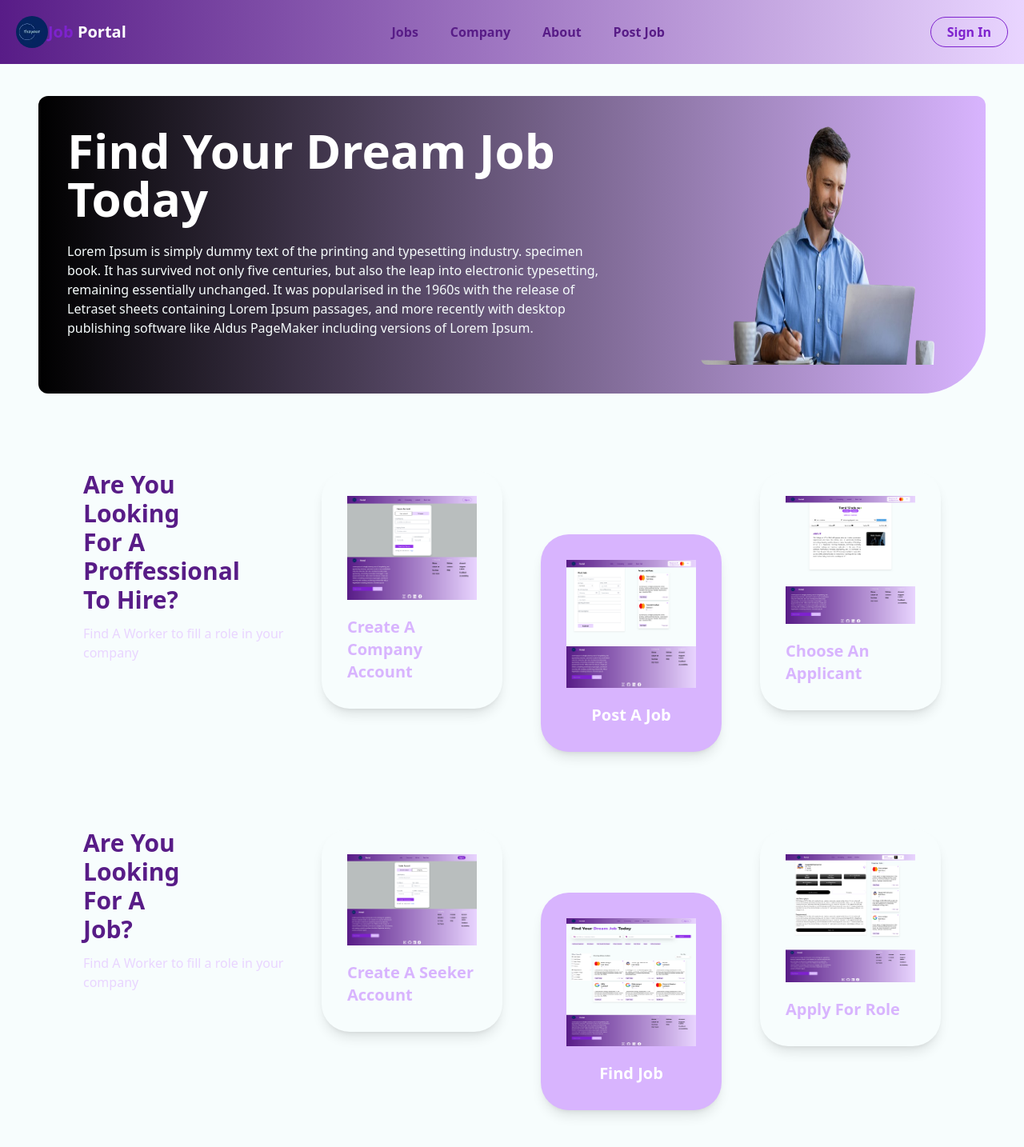
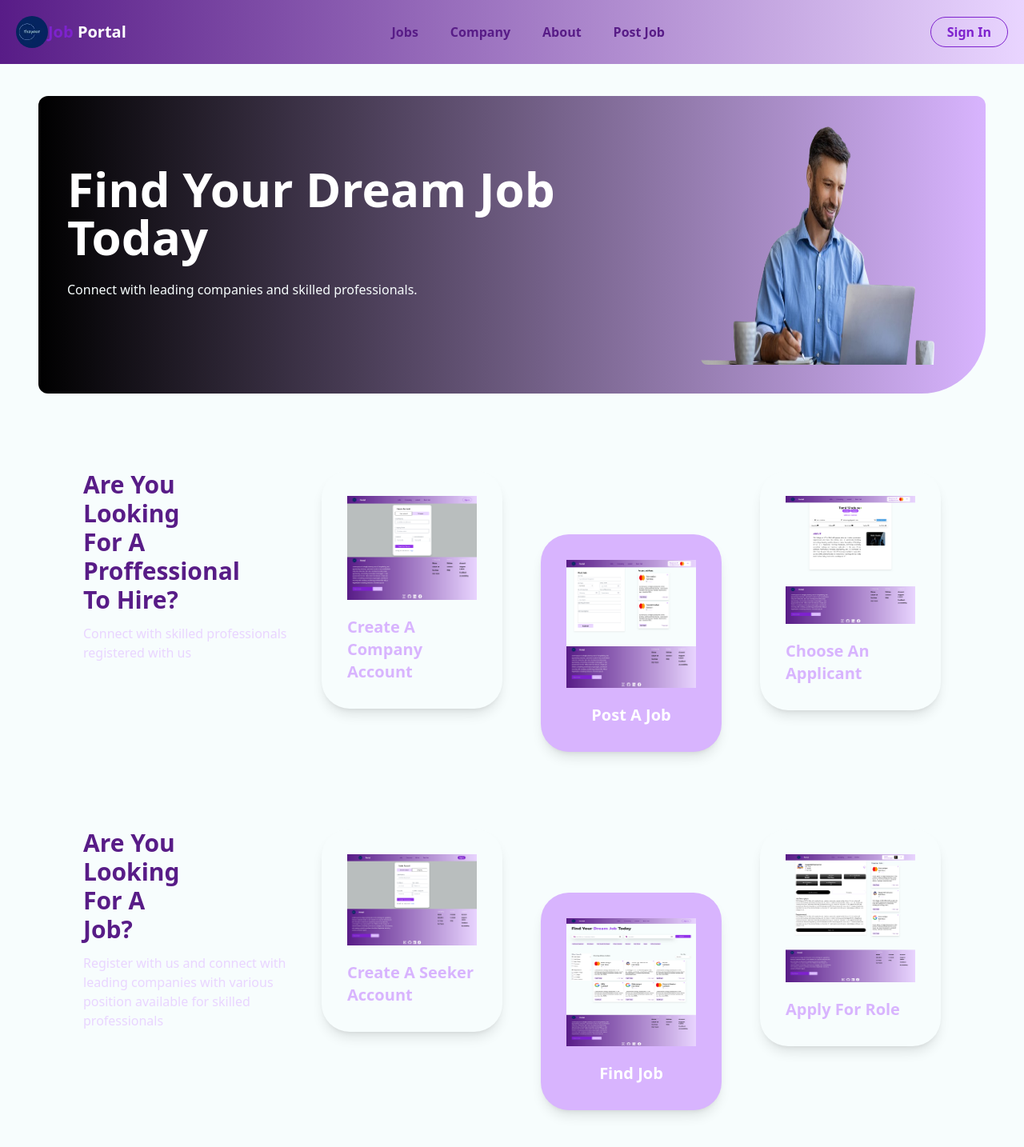
Before and after one commit to thayour02/jobFinder-frontend, a React (Vite) app: page / in a window 1280 px wide. Shown: the top 1434 px of the page at 80% size. Built offline with nearby package versions, Linux system fonts and the light colour scheme.

Commit message:
jobPosts

```diff
--- a/src/pages/company/companyProfile.jsx
+++ b/src/pages/company/companyProfile.jsx
@@ -129,7 +129,7 @@ const CompanyForm = () => {
                                             <TextInput
                                                 name='contact'
                                                 label="Contact"
-                                                placeholder='Phone Number'
+                                                placeholder='+234....'
                                                 type='string'
                                                 register={register("contact", {
                                                     required: 'Contact  is required'
@@ -283,7 +283,7 @@ export default function CompanyProfile() {
             </div>
             <div className='w-full mt-20 flex flex-col'>
                 <p className='font-bold'>Job Posted:</p>
-                <div className='grid md:grid-cols-3 '>
+                <div className='grid md:grid-cols-3 gap-4 '>
                     {
                         info?.jobPosts?.map((job, index) => {
                             return (
--- a/src/pages/findJob/findJob.jsx
+++ b/src/pages/findJob/findJob.jsx
@@ -178,7 +178,7 @@ useEffect(()=>{
               <ListBox sort={sort} setSort={setSort} />
             </div>
           </div>
-           <div className="w-full md:flex flex-wrap">
+           <div className="w-full md:flex flex-wrap gap-4">
               {
                 data?.map((job, index) => {
                   const newJob = {
--- a/src/pages/findJob/jobdetails.jsx
+++ b/src/pages/findJob/jobdetails.jsx
@@ -50,6 +50,7 @@ const ApplicationForm = () => {
       // }
       if (apply?.status === false){
         toast.error(...apply.message)
+        setLoading(false)
       } else {
         toast.success(apply?.message)
         setInfo(apply?.data)
@@ -61,6 +62,7 @@ const ApplicationForm = () => {
         }, 1500)
       }
     } catch (error) {
+      setLoading(false)
       return toast.error(error)
     }
   }
@@ -96,7 +98,7 @@ const ApplicationForm = () => {
                   </Dialog.Title>
                   <form className='w-full mt-2 flex flex-col gap-5'
                     onSubmit={handleSubmit(onSubmit)}>
-                    <Toaster position='top-center' toastOptions={{ duration: 8000 }} />
+                    <Toaster position='top-right' toastOptions={{ duration: 8000 }} />
                     <div>
                       {/* <div className='w-1/2 mt-2'>
                         <label htmlFor="" className='text-sm mb-1'>CV</label>
@@ -121,7 +123,6 @@ const ApplicationForm = () => {
                       </div>
                     </div>
                   </form>
-
                 </Dialog.Panel>
               </Transition.Child>
             </div>
@@ -182,7 +183,7 @@ export default function Jobdetails() {
 
 
   const handleDeletePost = async () => {
-    if (window.confirm('Are you sure you want to delete your profile?')) {
+    if (window.confirm('Are you sure you want to delete this job?')) {
       try {
         {
           let deleteJob = await apiRequest({
@@ -202,7 +203,6 @@ export default function Jobdetails() {
       }
     }
   }
-
 
   return (
     <div>
@@ -395,7 +395,7 @@ export default function Jobdetails() {
               </div>
               : <div className="w-full md:w-1/3 2xl:w-2/4 p-5 mt-10 md:mt-0">
                 <p className="text-gray-500 text-2xl font-bold">Similar Job:</p>
-                <div className="md:flex-row flex flex-wrap  gap-3">
+                <div className="w-full md:flex flex-wrap gap-4">
                   {similarJob?.slice(0, 4).map((job, index) => {
                     const data = {
                       name: job?.company?.name,
--- a/src/pages/home/about.jsx
+++ b/src/pages/home/about.jsx
@@ -44,7 +44,7 @@ const Abouts =()=>{
         <div className="flex flex-col md:flex-row justify-between items-start gap-10">
             <div className="lg:w-1/4">
                 <h1 className="text-3xl text-purple-900 font-bold lg:w-1/2 mb-3">Are You Looking For A Job?</h1>
-                <h1 className="text-base text-purple-200">Find A Worker to fill a role in your company</h1>
+                <h1 className="text-base text-purple-200">Register with us and connect with  leading companies with various position available for skilled professionals</h1>
             </div>
             {/* seeker and company */}
 
--- a/src/pages/home/banner.jsx
+++ b/src/pages/home/banner.jsx
@@ -1,7 +1,7 @@
 export default function Banner({banner,heading, subheading}){
     return (
         <div className=" bg-gradient-to-r from-black to-purple-300 md:rounded-xl
-        md:rounded-br-[80px] md:p-9 px-4 py-9">
+        md:rounded-br-[80px] md:p-9 px-4 py-9 ">
             <div className="flex flex-col md:flex-row gap-10 items-center justify-between">
                 {/* banner?\ */}
                 <div className="md:w-3/5 text-white">
--- a/src/pages/home/features.jsx
+++ b/src/pages/home/features.jsx
@@ -10,7 +10,7 @@ const Features = () => {
             <div className="flex flex-col md:flex-row justify-between items-start gap-10">
                 <div className="lg:w-1/4">
                     <h1 className="text-3xl text-purple-900 font-bold lg:w-1/2 mb-3">Are You Looking For A Proffessional To Hire?</h1>
-                    <h1 className="text-base text-purple-200">Find A Worker to fill a role in your company</h1>
+                    <h1 className="text-base text-purple-200">Connect with skilled professionals  registered with us</h1>
                 </div>
                 {/* seeker and company */}
 
--- a/src/pages/home/home.jsx
+++ b/src/pages/home/home.jsx
@@ -6,11 +6,7 @@ import Abouts from './about'
 export default function Home() {
     return (
         <div className='md:px-12  max-w-screen-2xl max-auto mt-20 md:pt-10'>
-            <Banner heading={"Find Your Dream Job Today"} subheading={`Lorem Ipsum is simply dummy text of the printing and typesetting industry. specimen book.
-                        It has survived not only five centuries, but also the leap into electronic typesetting,
-                        remaining essentially unchanged. It was popularised in the 1960s with the release of Letraset
-                        sheets containing Lorem Ipsum passages, and more recently with desktop publishing software like
-                        Aldus PageMaker including versions of Lorem Ipsum.`}
+            <Banner heading={"Find Your Dream Job Today"} subheading={`Connect with leading companies and skilled professionals.`}
                         banner={banner}/>
 
             <Features />
```
